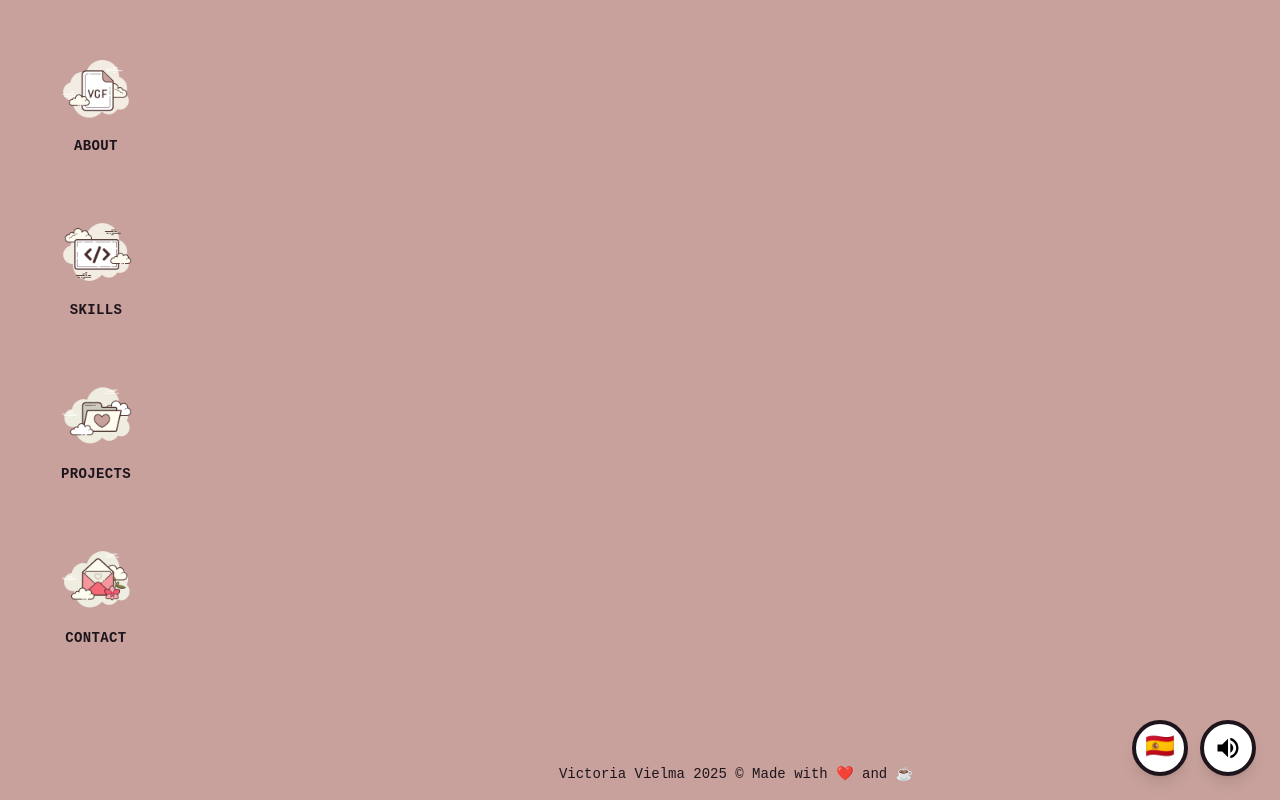
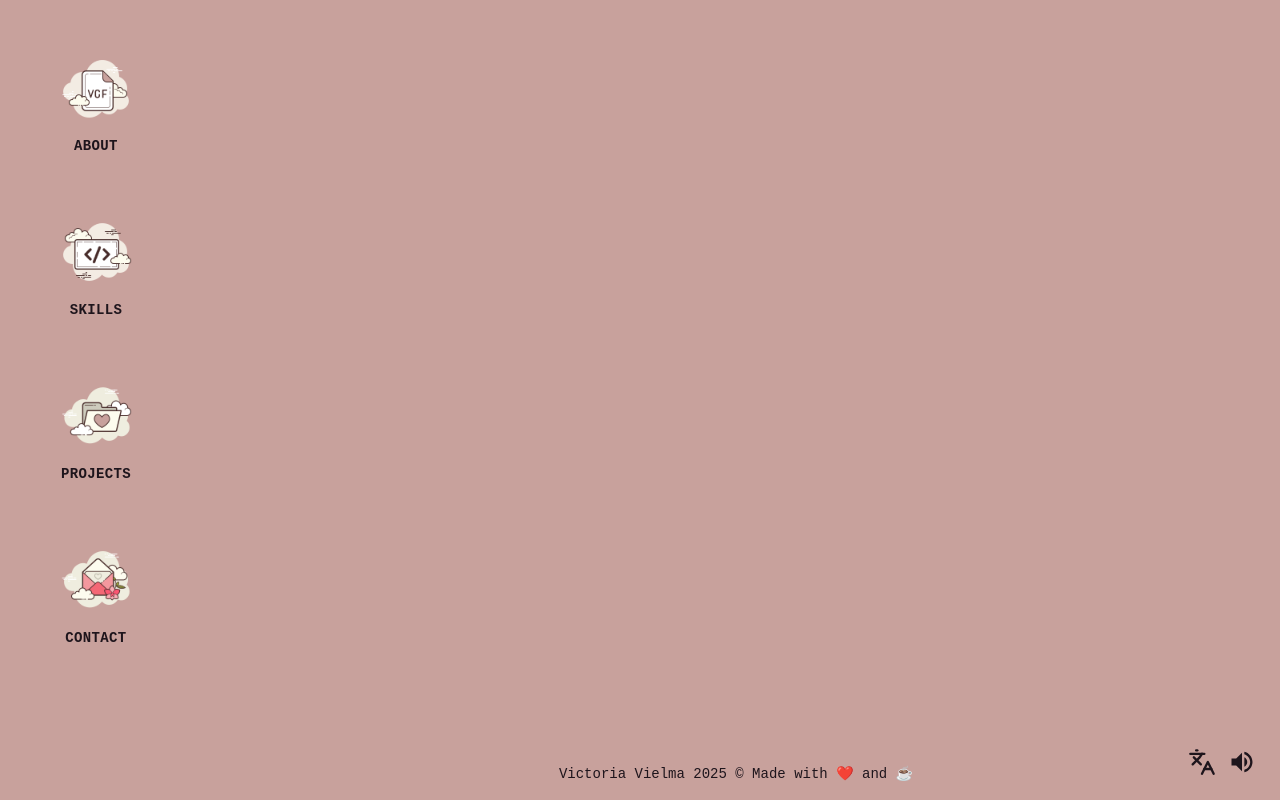
Before and after one commit to smiling011/Portfolio-Victoria, a React (Vite) app: page / in a window 1280 px wide. Both pictures are taken after a click on the button "PLAY". Built offline with nearby package versions, Linux system fonts and the light colour scheme.

Commit message:
Imagenes e iconos arreglados Sonido y traduccion

```diff
--- a/src/components/FloatingButtons.jsx
+++ b/src/components/FloatingButtons.jsx
@@ -26,12 +26,25 @@ const FloatingButtons = () => {
         whileHover={{ scale: 1.1, y: -5 }}
         whileTap={{ scale: 0.95 }}
         onClick={handleLanguageToggle}
-        className="w-14 h-14 bg-white rounded-full border-4 border-primary shadow-lg flex items-center justify-center hover:bg-secondary transition-colors"
+        className=""
         title={i18n.language === 'es' ? 'Switch to English' : 'Cambiar a Español'}
       >
-        <span className="text-2xl">
-          {i18n.language === 'es' ? '🇺🇸' : '🇪🇸'}
-        </span>
+        <svg
+          className="w-7 h-7 text-primary"
+          viewBox="0 0 24 24"
+          fill="none"
+          stroke="currentColor"
+          strokeWidth="2"
+          strokeLinecap="round"
+          strokeLinejoin="round"
+        >
+          <path d="m5 8 6 6"/>
+          <path d="m4 14 6-6 2-3"/>
+          <path d="M2 5h12"/>
+          <path d="M7 2h1"/>
+          <path d="m22 22-5-10-5 10"/>
+          <path d="M14 18h6"/>
+        </svg>
       </motion.button>
 
       {/* Botón de sonido */}
@@ -39,17 +52,17 @@ const FloatingButtons = () => {
         whileHover={{ scale: 1.1, y: -5 }}
         whileTap={{ scale: 0.95 }}
         onClick={handleSoundToggle}
-        className="w-14 h-14 bg-white rounded-full border-4 border-primary shadow-lg flex items-center justify-center hover:bg-secondary transition-colors"
+        className=""
         title={isMuted ? 'Activar sonido' : 'Silenciar'}
       >
         {isMuted ? (
           // Icono de mute
-          <svg className="w-7 h-7" viewBox="0 0 24 24" fill="currentColor">
+           <svg className="w-7 h-7 text-primary" viewBox="0 0 24 24" fill="currentColor">
             <path d="M16.5 12c0-1.77-1.02-3.29-2.5-4.03v2.21l2.45 2.45c.03-.2.05-.41.05-.63zm2.5 0c0 .94-.2 1.82-.54 2.64l1.51 1.51C20.63 14.91 21 13.5 21 12c0-4.28-2.99-7.86-7-8.77v2.06c2.89.86 5 3.54 5 6.71zM4.27 3L3 4.27 7.73 9H3v6h4l5 5v-6.73l4.25 4.25c-.67.52-1.42.93-2.25 1.18v2.06c1.38-.31 2.63-.95 3.69-1.81L19.73 21 21 19.73l-9-9L4.27 3zM12 4L9.91 6.09 12 8.18V4z"/>
           </svg>
         ) : (
-          // Icono de sonido
-          <svg className="w-7 h-7" viewBox="0 0 24 24" fill="currentColor">
+          // Icono de sonido (color beige/primary)
+          <svg className="w-7 h-7 text-primary" viewBox="0 0 24 24" fill="currentColor">
             <path d="M3 9v6h4l5 5V4L7 9H3zm13.5 3c0-1.77-1.02-3.29-2.5-4.03v8.05c1.48-.73 2.5-2.25 2.5-4.02zM14 3.23v2.06c2.89.86 5 3.54 5 6.71s-2.11 5.85-5 6.71v2.06c4.01-.91 7-4.49 7-8.77s-2.99-7.86-7-8.77z"/>
           </svg>
         )}
--- a/src/components/Sidebar.jsx
+++ b/src/components/Sidebar.jsx
@@ -21,7 +21,7 @@ const SidebarButton = ({ icon, label, onClick }) => {
       whileHover={{ scale: 1.05 }}
       whileTap={{ scale: 0.95 }}
       onClick={handleClick}
-      className="flex flex-col items-center gap-2 p-4 rounded-lg hover:bg-white/10 transition-colors cursor-pointer"
+      className="flex flex-col items-center gap-2 p-4 rounded-lg hover:20 transition-colors cursor-pointer"
     >
       <div className="">
         <img src={icon} alt={label} className="w-20 h-20 object-contain" />
```
